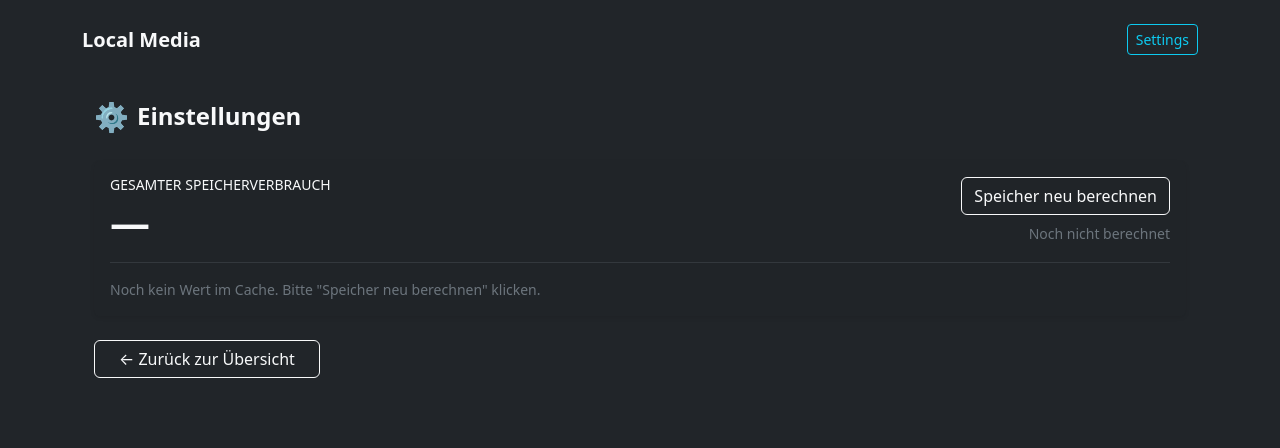
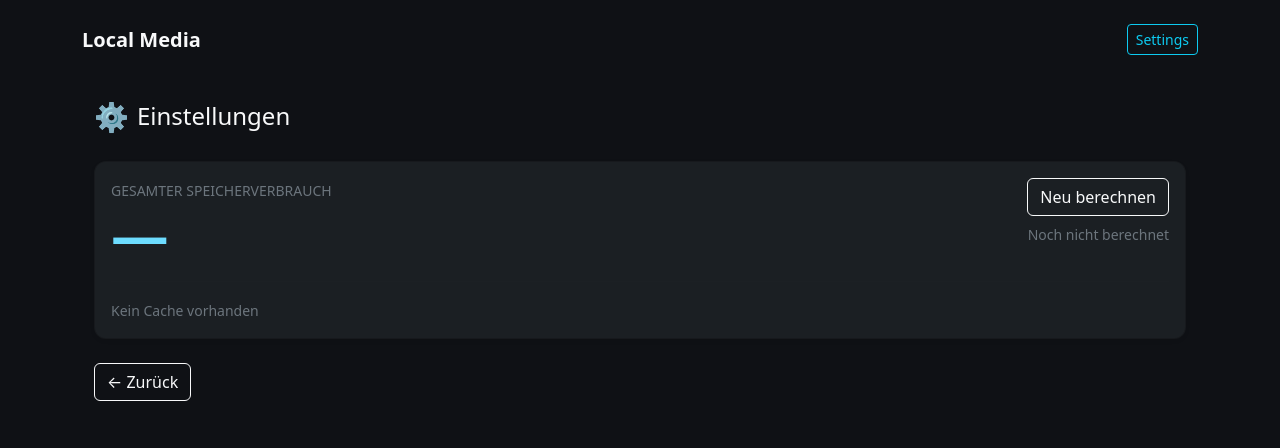
Before and after one commit to tvdw07/VideoPlayer, a Flask app: page /settings in a window 1280 px wide. Shown: the top 448 px of the page. Run offline with Flask 3, Linux system fonts and the light colour scheme; some libraries are stand-ins or nearby versions.

Commit message:
Enhance UI with improved accessibility and styling in HTML templates and CSS

```diff
--- a/static/css/style.css
+++ b/static/css/style.css
@@ -1,16 +1,104 @@
+/* Base */
+body {
+    background-color: #0f1115;
+}
+
 a {
     text-decoration: none;
 }
 
+/* List / Browse */
 .list-group-item {
     cursor: pointer;
+    background: rgba(255, 255, 255, 0.03);
+    border: 1px solid rgba(255, 255, 255, 0.05);
+    transition: background 0.15s ease, transform 0.1s ease;
 }
 
+.list-group-item:hover {
+    background: rgba(255, 255, 255, 0.08);
+    transform: translateX(2px);
+}
+
+.list-group-item a {
+    color: #eaeaea;
+}
+
+.list-group-item a:hover {
+    color: #6ddcff;
+}
+
+/* File type emphasis */
+.item-dir {
+    font-weight: 600;
+}
+
+.item-video {
+    color: #6ddcff;
+}
+
+.item-file {
+    color: #b0b0b0;
+}
+
+/* Player */
 .player-title {
-  background: rgba(0, 0, 0, 0.65);
+    background: linear-gradient(to bottom, rgba(0, 0, 0, 0.75), rgba(0, 0, 0, 0));
     color: #fff;
-  padding: 6px 12px;
-  font-size: 0.9rem;
-  backdrop-filter: blur(4px);
+    padding: 10px 16px;
+    font-size: 0.95rem;
+    backdrop-filter: blur(6px);
     pointer-events: none;
 }
+
+/* Player back button */
+.player-back {
+    background: rgba(0, 0, 0, 0.6);
+    border: none;
+    backdrop-filter: blur(4px);
+}
+
+.player-back:hover {
+    background: rgba(0, 0, 0, 0.85);
+}
+
+/* Pagination */
+.page-link {
+    background: transparent;
+    color: #ccc;
+    border: 1px solid rgba(255, 255, 255, 0.1);
+}
+
+.page-link:hover {
+    background: rgba(255, 255, 255, 0.1);
+    color: #fff;
+}
+
+/* Cards */
+.card {
+    border-radius: 12px;
+}
+
+/* Buttons */
+.btn {
+    transition: transform 0.1s ease, box-shadow 0.1s ease;
+}
+
+.btn:hover {
+    transform: translateY(-1px);
+}
+
+/* Settings: Storage Highlight */
+.storage-value {
+    font-size: clamp(2.8rem, 5vw, 3.6rem);
+    font-weight: 700;
+    line-height: 1.1;
+    color: #6ddcff; /* Akzentfarbe */
+    letter-spacing: -0.02em;
+}
+
+.storage-value small {
+    font-size: 0.45em;
+    color: rgba(255, 255, 255, 0.6);
+    margin-left: 0.15em;
+}
--- a/templates/base.html
+++ b/templates/base.html
@@ -1,29 +1,37 @@
 <!doctype html>
-<html>
+<html lang="de">
 <head>
     <meta charset="utf-8">
     <title>Local Media</title>
+
+    <meta name="viewport" content="width=device-width, initial-scale=1">
+
     <link href="https://cdn.jsdelivr.net/npm/bootstrap@5.3.2/dist/css/bootstrap.min.css" rel="stylesheet">
     <link href="{{ url_for('static', filename='css/style.css') }}" rel="stylesheet">
     <link href="https://vjs.zencdn.net/8.6.1/video-js.css" rel="stylesheet">
+
     <script src="https://vjs.zencdn.net/8.6.1/video.min.js"></script>
+</head>
 
-</head>
-<body class="bg-dark text-light">
+<body class="text-light">
+
 <div class="container py-4">
+
     <div class="d-flex align-items-center justify-content-between mb-3">
-    <a href="{{ url_for('browse.browse') }}" class="text-light fw-bold h5 mb-0">Local Media</a>
-    <div class="d-flex gap-2">
-      <a class="btn btn-sm btn-outline-info" href="{{ url_for('settings.index') }}">Settings</a>
-    </div>
+        <a href="{{ url_for('browse.browse') }}" class="fw-bold h5 mb-0 text-light">
+            Local Media
+        </a>
+
+        <a class="btn btn-sm btn-outline-info" href="{{ url_for('settings.index') }}">
+            Settings
+        </a>
     </div>
 
-  {# Flash-Messages anzeigen #}
     {% with messages = get_flashed_messages(with_categories=true) %}
     {% if messages %}
     <div class="mb-3">
         {% for category, msg in messages %}
-          <div class="alert alert-{{ 'danger' if category == 'danger' else ('success' if category == 'success' else 'info') }}" role="alert">
+        <div class="alert alert-{{ category }} mb-2">
             {{ msg }}
         </div>
         {% endfor %}
@@ -35,19 +43,15 @@
 </div>
 
 <script>
-// Flash-Messages automatisch nach 3s ausblenden und entfernen (sanfter Fade-out)
-document.addEventListener('DOMContentLoaded', function() {
-  const alerts = document.querySelectorAll('.alert');
-  if (!alerts.length) return;
-
+    document.addEventListener('DOMContentLoaded', () => {
+        document.querySelectorAll('.alert').forEach(alert => {
             setTimeout(() => {
-    alerts.forEach(a => {
-      a.style.transition = 'opacity 0.5s ease';
-      a.style.opacity = '0';
-      setTimeout(() => a.remove(), 500);
-    });
+                alert.style.opacity = '0';
+                setTimeout(() => alert.remove(), 400);
             }, 3000);
         });
+    });
 </script>
+
 </body>
 </html>
--- a/templates/settings.html
+++ b/templates/settings.html
@@ -3,65 +3,52 @@
 
 <div class="container py-4">
 
-  <!-- Header -->
     <div class="d-flex align-items-center mb-4">
         <span class="fs-3 me-2">⚙️</span>
-    <h4 class="mb-0 fw-semibold">Einstellungen</h4>
+        <h4 class="mb-0">Einstellungen</h4>
     </div>
 
-  <!-- Storage Card -->
-  <div class="card shadow-sm border-0 bg-dark bg-opacity-75">
+    <div class="card bg-dark bg-opacity-75 shadow-sm">
         <div class="card-body">
 
-      <div class="d-flex justify-content-between align-items-start gap-3 flex-wrap">
+            <div class="d-flex justify-content-between flex-wrap gap-3">
                 <div>
-          <h6 class="text-uppercase text-light mb-1 small">
+                    <small class="text-uppercase text-secondary">
                         Gesamter Speicherverbrauch
-          </h6>
-          <div class="display-6 fw-bold text-light">
-            {% if total_formatted %}
-              {{ total_formatted }}
-            {% else %}
-              —
-            {% endif %}
+                    </small>
+
+                    <div class="storage-value">
+                        {{ total_formatted or "—" }}
                     </div>
                 </div>
 
+
                 <div class="text-end">
-          <form method="post" action="{{ url_for('settings.recalculate') }}" class="m-0">
+                    <form method="post" action="{{ url_for('settings.recalculate') }}">
                         <input type="hidden" name="csrf_token" value="{{ csrf_token() }}">
-            <button type="submit" class="btn btn-outline-light">
-              Speicher neu berechnen
+                        <button class="btn btn-outline-light">
+                            Neu berechnen
                         </button>
                     </form>
-          <div class="mt-2 small text-secondary">
-            {% if cached_at %}
-              Zuletzt berechnet: {{ cached_at }}
-            {% else %}
-              Noch nicht berechnet
-            {% endif %}
-          </div>
+
+                    <small class="text-secondary d-block mt-2">
+                        {{ cached_at or "Noch nicht berechnet" }}
+                    </small>
                 </div>
             </div>
 
-      <hr class="border-secondary my-3">
+            <hr>
 
-      <p class="text-secondary mb-0 small">
-        {% if total_bytes is not none %}
-          Entspricht exakt {{ total_bytes }} Bytes
-        {% else %}
-          Noch kein Wert im Cache. Bitte "Speicher neu berechnen" klicken.
-        {% endif %}
-      </p>
+            <small class="text-secondary">
+                {{ total_bytes ~ " Bytes" if total_bytes else "Kein Cache vorhanden" }}
+            </small>
+
         </div>
     </div>
 
-  <!-- Back Button -->
-  <div class="mt-4">
-    <a href="/browse/" class="btn btn-outline-light px-4">
-      ← Zurück zur Übersicht
+    <a href="/browse/" class="btn btn-outline-light mt-4">
+        ← Zurück
     </a>
-  </div>
 
 </div>
 
```
Also changed, not shown: templates/browse.html (+22 -23 lines), templates/watch.html (+5 -9 lines). Lines whose indentation alone changed are shown as unchanged.
